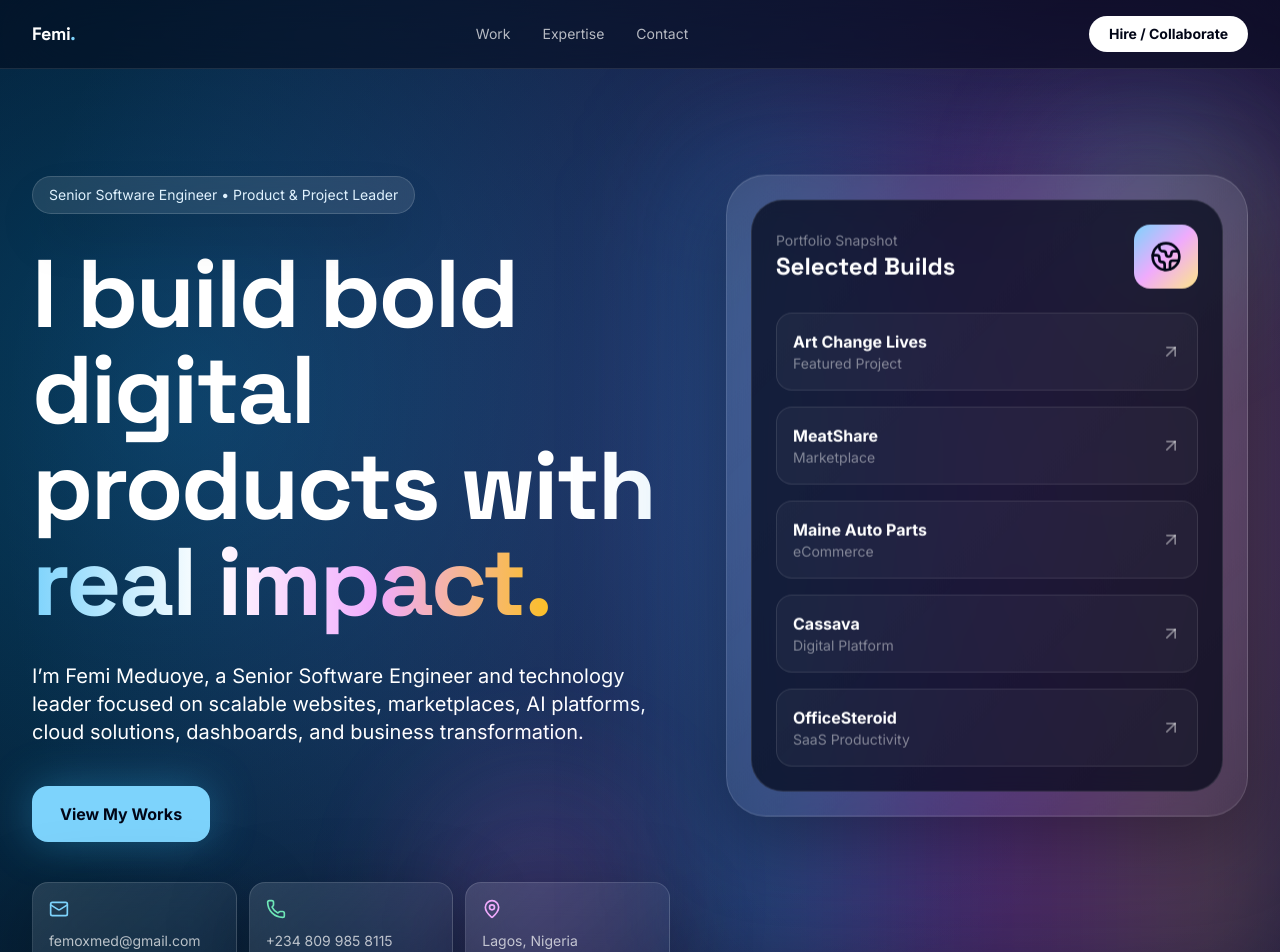
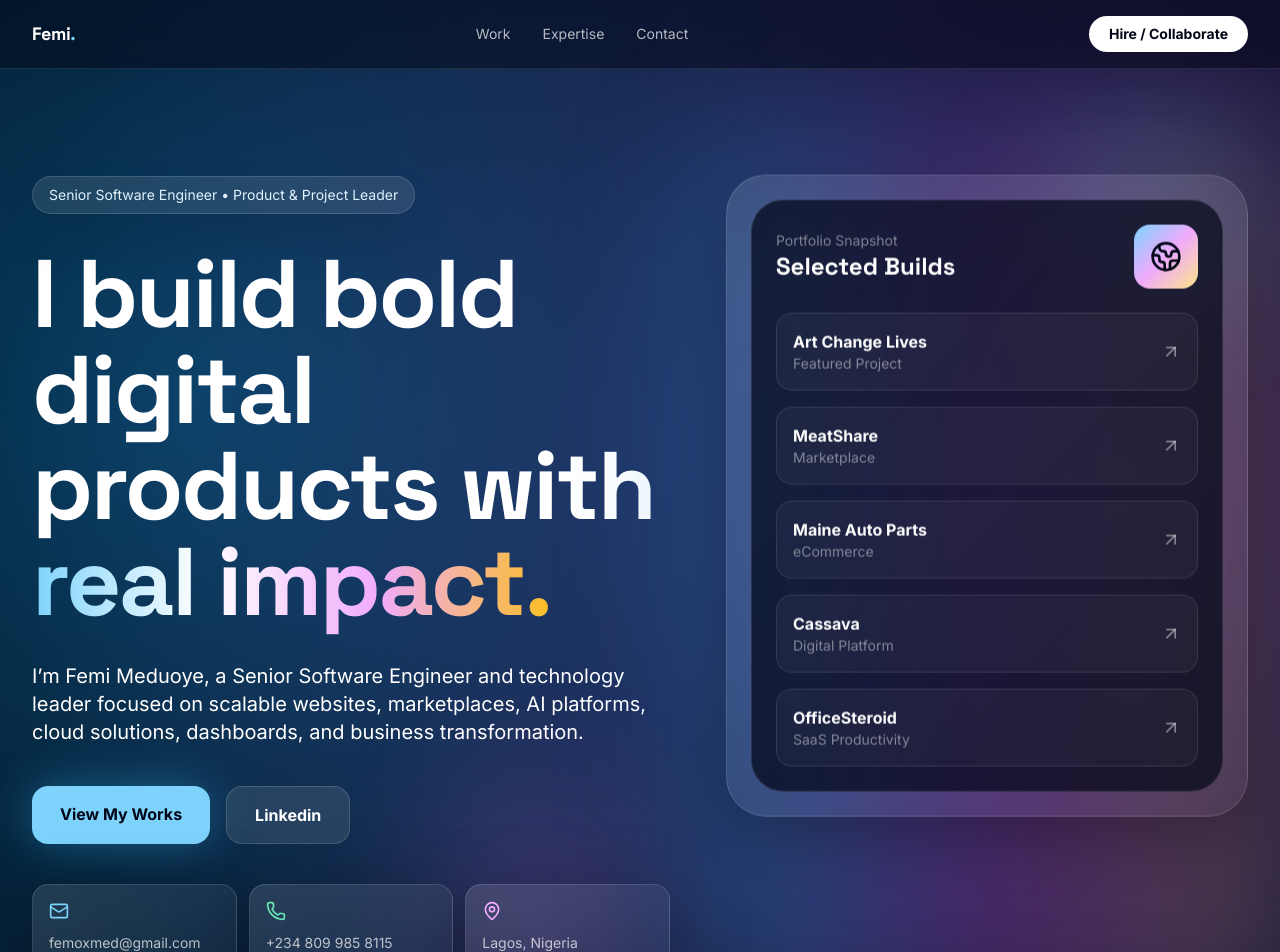
Before and after one commit to femoxmed/femi-website, a Next.js app: page / in a window 1280 px wide. Shown: the top 952 px of the page. Built offline with nearby package versions, Linux system fonts and the light colour scheme.

Commit message:
update founder--- linkedin

```diff
--- a/src/app/page.tsx
+++ b/src/app/page.tsx
@@ -163,12 +163,12 @@ export default function Home() {
 							className='rounded-2xl bg-sky-300 px-7 py-4 font-bold text-slate-950 shadow-[0_0_45px_rgba(56,189,248,.35)] transition hover:-translate-y-1 hover:bg-white'>
 							View My Works
 						</a>
-						{/* <a
-							href='https://artchangelives.org'
+						<a
+							href='https://www.linkedin.com/in/oluwafemi-meduoye-9903a718b/'
 							target='_blank'
 							className='rounded-2xl border border-white/15 bg-white/10 px-7 py-4 font-bold backdrop-blur-xl transition hover:-translate-y-1 hover:bg-white/15'>
-							Art Change Lives
-						</a> */}
+							Linkedin
+						</a>
 					</div>
 
 					<div className='mt-10 grid gap-3 text-sm text-white/70 sm:grid-cols-3'>
```
